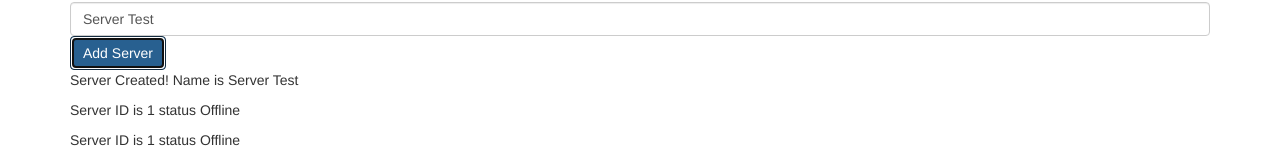
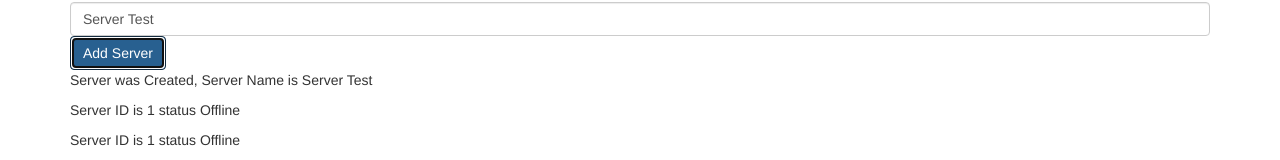
Before and after one commit to dimasarz/belang, an Angular app: page / in a window 1280 px wide. Both pictures are taken after a click on the button "Add Server". Shown: the part 124-284 px from the top of the page. Built offline with nearby package versions, Linux system fonts and the light colour scheme.

Commit message:
2.26 ngIf

```diff
--- a/src/app/servers/servers.component.html
+++ b/src/app/servers/servers.component.html
@@ -14,6 +14,7 @@
     (click)="onCreateServer()"
     >Add Server</button>
 <!-- <p [innerText]="addNewServer"></p> -->
-<p>{{serverCreationStatus}}</p>
+<!-- <p>{{serverCreationStatus}}</p> -->
+<p *ngIf="serverCreated">Server was Created, Server Name is {{ serverName }}</p>
 <app-server></app-server>
 <app-server></app-server>
--- a/src/app/servers/servers.component.ts
+++ b/src/app/servers/servers.component.ts
@@ -15,6 +15,7 @@ export class ServersComponent implements OnInit {
   addNewServer = false;
   serverCreationStatus = 'server is not created';
   serverName = 'Server Test';
+  serverCreated = false;
 
   constructor() {
     setInterval(() => this.addNewServer = true, 2000);
@@ -24,6 +25,7 @@ export class ServersComponent implements OnInit {
   }
 
   onCreateServer() {
+    this.serverCreated = true;
     this.serverCreationStatus = 'Server Created! Name is ' + this.serverName;
   }
 
```
